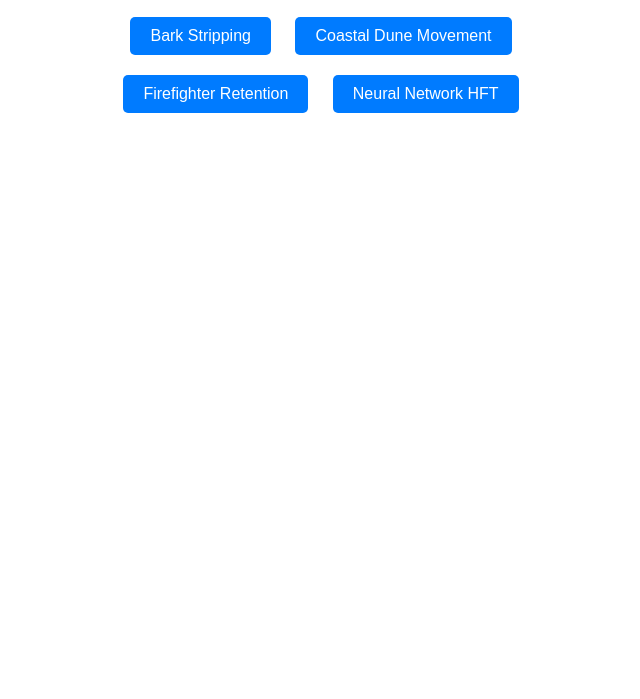
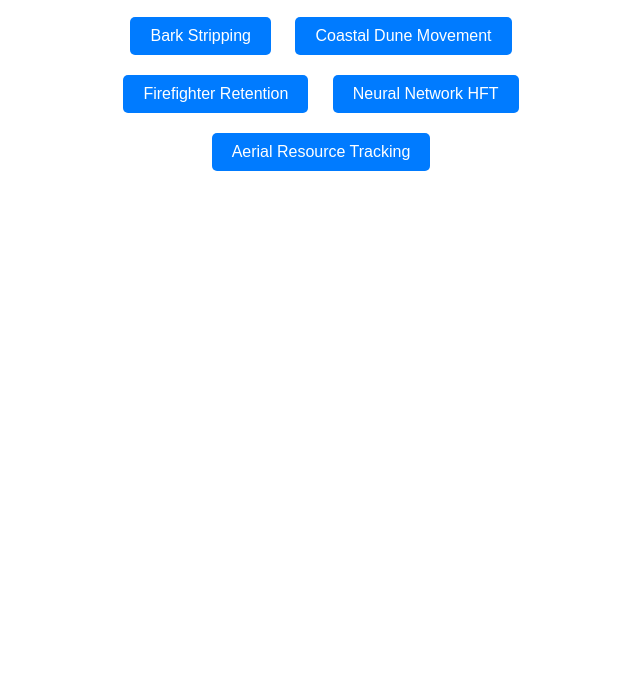
Before and after one commit to ShayneGeo/ShayneGeo.github.io, a plain HTML site: page projects.html in a window 1280 px wide. Shown: the part 101-800 px from the top of the page, without its empty margins (319-959 px from the left). Drawn offline with Linux system fonts and the light colour scheme.

Commit message:
Update projects.html

```diff
--- a/projects.html
+++ b/projects.html
@@ -37,6 +37,8 @@
         <a href="proj2.html" class="btn">Coastal Dune Movement</a>
         <a href="proj3.html" class="btn">Firefighter Retention</a>
         <a href="proj4.html" class="btn">Neural Network HFT</a>
+        <a href="proj5.html" class="btn">Aerial Resource Tracking</a>
+
     </div>
 </body>
 </html>
```
